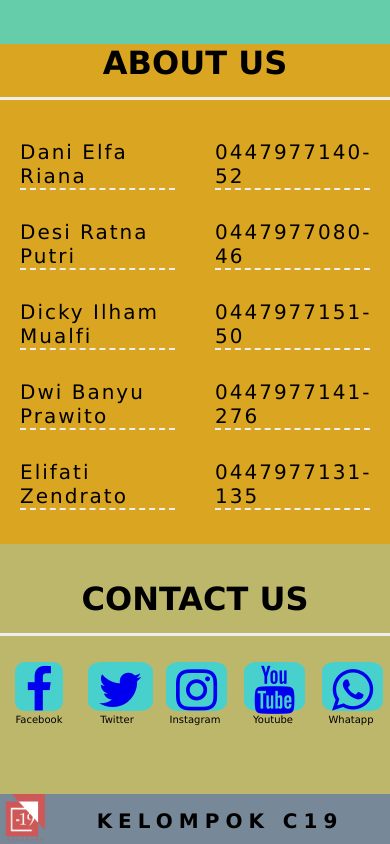
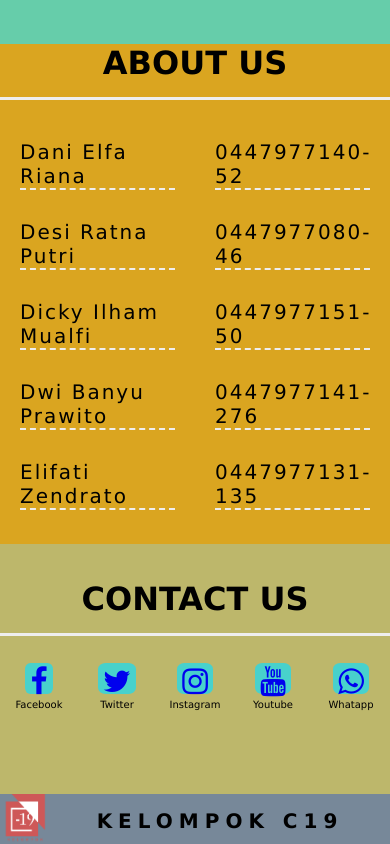
Before and after one commit to dickyilhammualfi/KelompokC19, a plain HTML site: page index.html in a window 390 px wide. Shown: the part 4376-5220 px from the top of the page. Drawn offline with Linux system fonts and the light colour scheme.

Commit message:
Update responsive.css

```diff
--- a/responsive.css
+++ b/responsive.css
@@ -172,6 +172,12 @@ height: 250px;
   font-size: 10px;
 }
 
+.kontak1 a {
+  font-size: 10px;
+  padding: 0px 5px;
+  padding-top: 20px;
+}
+
 .facebook, .Twitter, .instagram, .youtube, .whatsapp {
     float: left;
     margin: 30px auto;
```
